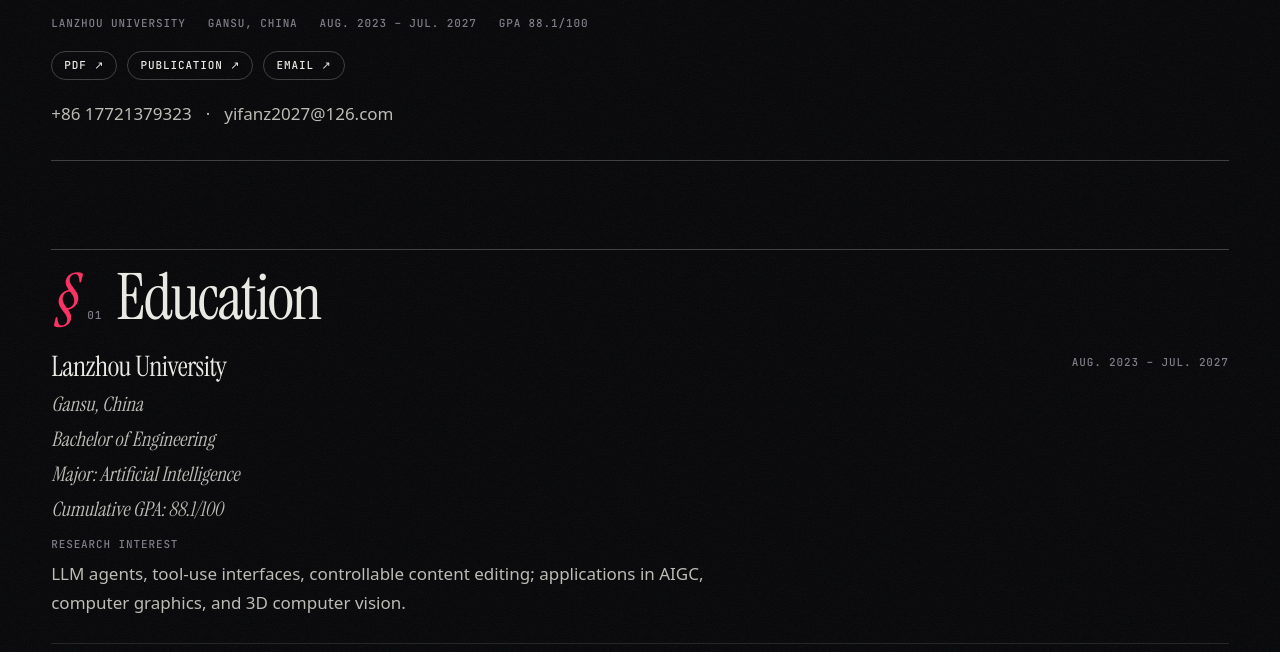
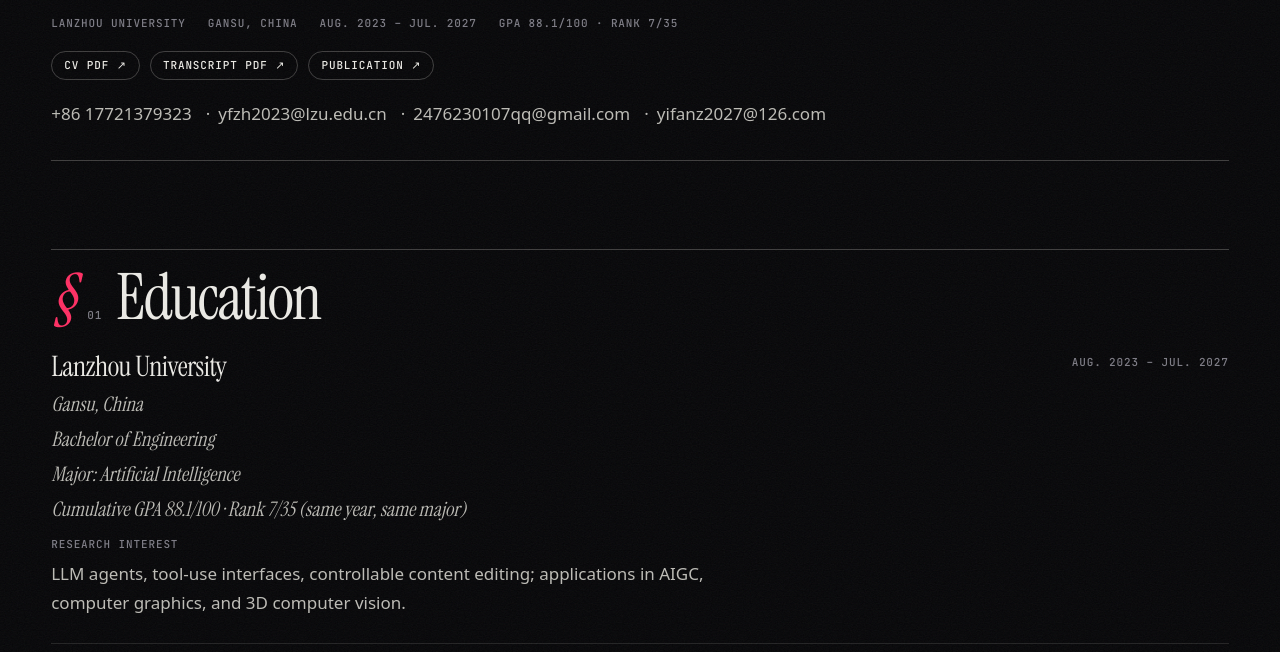
Before and after one commit to SkinkEBravia/SkinkEBravia.github.io, an Astro site: page /about/resume in a window 1280 px wide. Shown: the part 472-1124 px from the top of the page. Built offline with nearby package versions, Linux system fonts and the light colour scheme; Astro itself is replaced by a stand-in of ours; a web font is replaced by a local one.

Commit message:
Resume: transcript PDF, three emails, GPA rank 7/35
- Add the Lanzhou University transcript as a second PDF button next to the CV.
- List the three addresses as mailto links in the contact line; drop the Email pill.
- Track GPA and same-year, same-major rank (7/35) in resume.ts.

```diff
--- a/src/pages/about/resume.astro
+++ b/src/pages/about/resume.astro
@@ -21,17 +21,21 @@ const groups: { n: string; title: string; entries: ResumeEntry[] }[] = [
         <span>Lanzhou University</span>
         <span>Gansu, China</span>
         <span>{resume.education.when}</span>
-        <span>GPA 88.1/100</span>
+        <span>GPA {resume.education.gpa} · Rank {resume.education.rank}</span>
       </p>
       <nav class="links" aria-label="Resume links">
-        {site.links.cv && <a class="pill" href={site.links.cv} target="_blank" rel="noopener">PDF ↗</a>}
+        {site.documents.map((doc) => (
+          <a class="pill" href={doc.href} target="_blank" rel="noopener">{doc.label} PDF ↗</a>
+        ))}
         <a class="pill" href={resume.publication.href} target="_blank" rel="noopener">Publication ↗</a>
-        <a class="pill" href={`mailto:${resume.email}`}>Email ↗</a>
       </nav>
       <p class="contact">
         <a class="ulink" href={resume.phoneHref}>{resume.phone}</a>
-        <span aria-hidden="true">·</span>
-        <a class="ulink" href={`mailto:${resume.email}`}>{resume.email}</a>
+        {resume.emails.map((mail) => (
+          <a class="ulink mail" href={`mailto:${mail}`}>
+            <span class="sep" aria-hidden="true">·</span>{mail}
+          </a>
+        ))}
       </p>
     </header>
 
@@ -41,6 +45,7 @@ const groups: { n: string; title: string; entries: ResumeEntry[] }[] = [
         <h3 class="serif">{resume.education.title}</h3>
         <p class="when label">{resume.education.when}</p>
         {resume.education.context.map((line) => <p class="context">{line}</p>)}
+        <p class="context">Cumulative GPA {resume.education.gpa} · Rank {resume.education.rank} (same year, same major)</p>
         <p class="interest"><span class="label">Research interest</span> {resume.education.interest}</p>
       </article>
     </section>
@@ -110,6 +115,7 @@ const groups: { n: string; title: string; entries: ResumeEntry[] }[] = [
   .meta span { white-space: nowrap; flex: none; }
   .links { display: flex; flex-wrap: wrap; gap: 10px; }
   .contact { display: flex; flex-wrap: wrap; gap: 8px 14px; margin: 0; color: var(--paper-2); }
+  .mail { display: inline-flex; gap: 8px; align-items: baseline; }
   .group { display: grid; gap: 22px; }
   h2 {
     margin: 0; display: flex; align-items: baseline; gap: 14px;
@@ -148,5 +154,7 @@ const groups: { n: string; title: string; entries: ResumeEntry[] }[] = [
     .item, .honors li, .skills div { grid-template-columns: minmax(0, 1fr); }
     .when { grid-column: 1; grid-row: auto; text-align: left; margin-top: 0; }
     .meta { display: grid; gap: 8px; }
+    .contact { display: grid; gap: 6px; }
+    .sep { display: none; }
   }
 </style>
--- a/src/resume.ts
+++ b/src/resume.ts
@@ -51,12 +51,15 @@ export const resume = {
   name: "Yifan Zhang",
   phone: "+86 17721379323",
   phoneHref: "tel:+8617721379323",
-  email: "yifanz2027@126.com",
+  emails: ["yfzh2023@lzu.edu.cn", "2476230107qq@gmail.com", "yifanz2027@126.com"],
   updated: "Oct 2026",
   education: {
     title: "Lanzhou University",
     when: "Aug. 2023 – Jul. 2027",
-    context: ["Gansu, China", "Bachelor of Engineering", "Major: Artificial Intelligence", "Cumulative GPA: 88.1/100"],
+    gpa: "88.1/100",
+    /** GPA rank among the same year and the same major. */
+    rank: "7/35",
+    context: ["Gansu, China", "Bachelor of Engineering", "Major: Artificial Intelligence"],
     interest:
       "LLM agents, tool-use interfaces, controllable content editing; applications in AIGC, computer graphics, and 3D computer vision.",
   },
--- a/src/site.ts
+++ b/src/site.ts
@@ -1,4 +1,7 @@
 // Everything personal lives here. Edit freely; empty links are hidden.
+const cv = "/resume/yifan-zhang.pdf";
+const transcript = "/resume/transcript-yifan-zhang.pdf";
+
 export const site = {
   name: "SkinkEBravia",
   title: "Yifan Zhang — SkinkEBravia",
@@ -17,6 +20,11 @@ export const site = {
     email: "",
     x: "",
     /** Original PDF. The HTML page is `resume` above. */
-    cv: "/resume/yifan-zhang.pdf",
+    cv,
   },
+  /** PDFs offered as buttons at the top of the resume page. */
+  documents: [
+    { label: "CV", href: cv },
+    { label: "Transcript", href: transcript },
+  ],
 };
```
Also changed, not shown: 1 other file.
